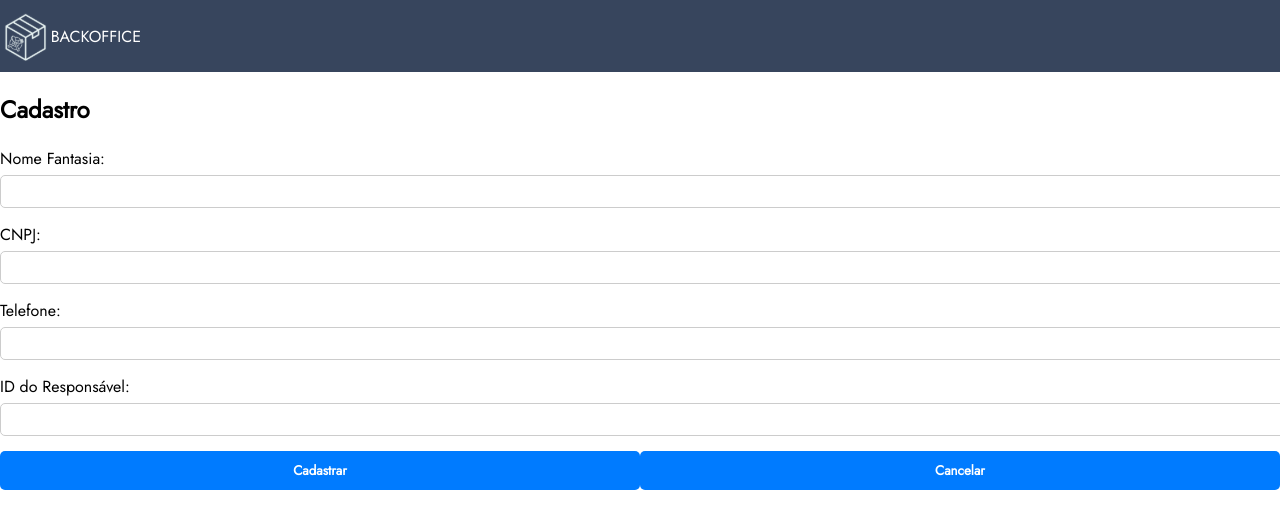
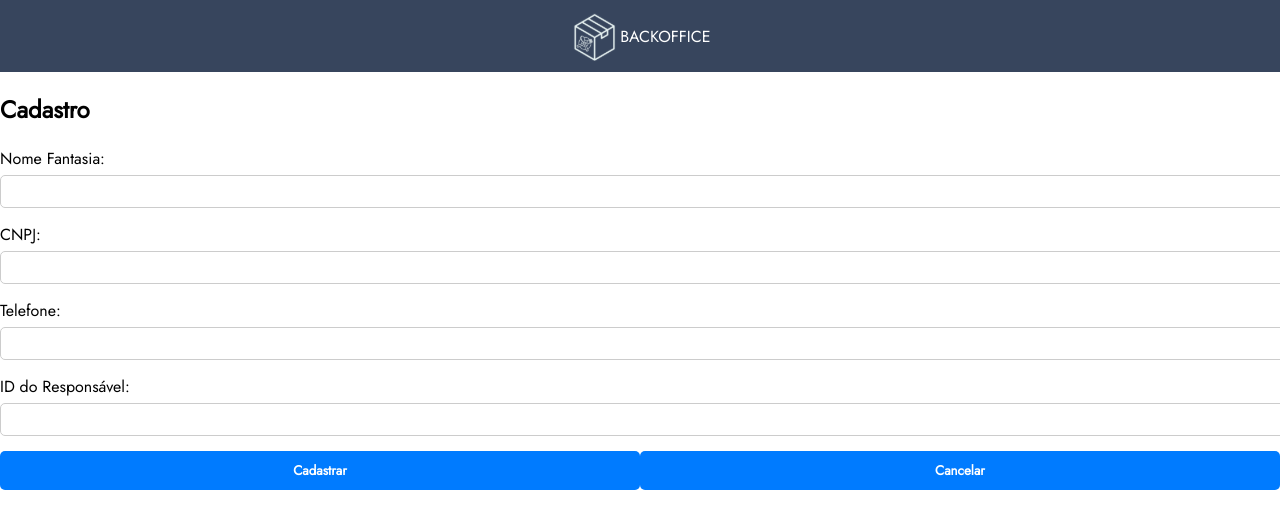
Before and after one commit to Gourmet-Inventory/Front, a React (Create React App) app in the folder gourmet-inventory/: page /empresas/cadastro in a window 1280 px wide. Shown: the top 528 px of the page. Built offline with nearby package versions, Linux system fonts and the light colour scheme.

Commit message:
tela de backoffice com deletar

```diff
--- a/gourmet-inventory/src/components/navbar/NavBar.jsx
+++ b/gourmet-inventory/src/components/navbar/NavBar.jsx
@@ -1,6 +1,5 @@
 import React from 'react';
 import styles from './NavBar.module.css';
-import home from '../../pages/home/Home'
 
 
     function NavBar({ logoInicio, scrollToSection}){
--- /dev/null
+++ b/gourmet-inventory/src/components/navbarbackoffice/NavBarBack.jsx
@@ -0,0 +1,17 @@
+import React from 'react';
+import styles from './NavBarBack.module.css';
+
+function NavBarBack({LogoInicio}){
+    return (
+    <nav>
+                <div className={styles.imgEmpresa}>
+                    <img src={LogoInicio} alt="Logo" />
+                    <span>BACKOFFICE</span>
+                    <button>Cadastrar Empresa</button>
+                    <button>Cadastrar Responsável</button>
+                </div>
+        </nav>
+    );
+};
+
+export default NavBarBack;
--- /dev/null
+++ b/gourmet-inventory/src/components/navbarbackoffice/NavBarBack.module.css
@@ -0,0 +1,35 @@
+nav{
+    display: flex;
+    background-color: #37455D;
+    flex-direction: row;
+    top: 0;
+    left: 0;
+    height: 9vh;
+    width: 100vw;
+    z-index: 999;
+    max-height: 12vh;
+    min-height: 6vh;
+    align-items: center;
+    position: sticky;
+    overflow: hidden;
+    color: white;
+    justify-content: space-around;
+}
+
+nav img{
+    height: 50px;
+}
+
+nav span{
+    display: flex;
+
+}
+
+nav button{
+    background-color: #E59E53;
+}
+
+.imgEmpresa{
+    display: flex;
+    align-items: center;
+}
--- a/gourmet-inventory/src/pages/empresa/Empresa.jsx
+++ b/gourmet-inventory/src/pages/empresa/Empresa.jsx
@@ -1,7 +1,8 @@
-import React, { useEffect, useState } from 'react';
+import React, { useEffect, useState } from "react";
 import styles from "./Empresa.module.css";
 import imgLogo from "../../utils/assets/Possíveis Paletas (5) 1.svg"
 import api from '../../api';
+import NavBarBack from "../../components/navbarbackoffice/NavBarBack";
 import { toast } from 'react-toastify';
 
 const Empresa = () => {
@@ -9,6 +10,7 @@ const Empresa = () => {
 
 
     function recuperarEmpresas() {
+
 
             api.get('/empresas',{
                 headers: {
@@ -67,13 +69,8 @@ const Empresa = () => {
 
     return (
         <div className={styles.empresa}>
-            <nav>
-                <div className={styles.imgEmpresa}>
-                    <img src={imgLogo} alt="Logo" />
-                    <span>BACKOFFICE</span>
-                </div>
-            </nav>
 
+            <NavBarBack LogoInicio ={imgLogo}></NavBarBack>
             <div className={styles.formEmpresa}>
                 <span>Clientes</span>
                 <table>
@@ -81,14 +78,14 @@ const Empresa = () => {
                         <tr>
                             <th>Id Empresa</th>
                             <th>Nome Empresa</th>
-                            <th>Nome Usuário</th>
+                            <th>Responsável</th>
                         </tr>
                     </thead>
                     <tbody>
                         {empresas.map((empresa) => (
                             <tr key={empresa.idEmpresa}>
                                 <td>{empresa.idEmpresa}</td>
-                                <td>{empresa.cnpj}</td>
+                                <td>{empresa.nomeFantasia}</td>
                                 <td>{empresa.responsavel.nome}</td>
                                 <td><button>Editar</button></td>
                                 <td><button className='style["excluir"]' onClick={() => handleExcluir(empresa.idEmpresa)}>Excluir</button></td>
--- a/gourmet-inventory/src/pages/empresa/Empresa.module.css
+++ b/gourmet-inventory/src/pages/empresa/Empresa.module.css
@@ -5,36 +5,6 @@
     flex-direction: column;
 }
 
-nav{
-    display: flex;
-    background-color: #37455D;
-    flex-direction: row;
-    top: 0;
-    left: 0;
-    height: 9vh;
-    width: 100vw;
-    z-index: 999;
-    max-height: 12vh;
-    min-height: 6vh;
-    align-items: center;
-    position: sticky;
-    overflow: hidden;
-    color: white;
-}
-
-nav img{
-    height: 50px;
-}
-
-nav span{
-    display: flex;
-
-}
-
-.imgEmpresa{
-    display: flex;
-    align-items: center;
-}
 
 
 .formEmpresa span{
@@ -51,6 +21,7 @@ nav span{
     width: 70px;
     height: 30px;
     letter-spacing: 2px;
+    background-color: #E59E53;
 
 }
 
```
